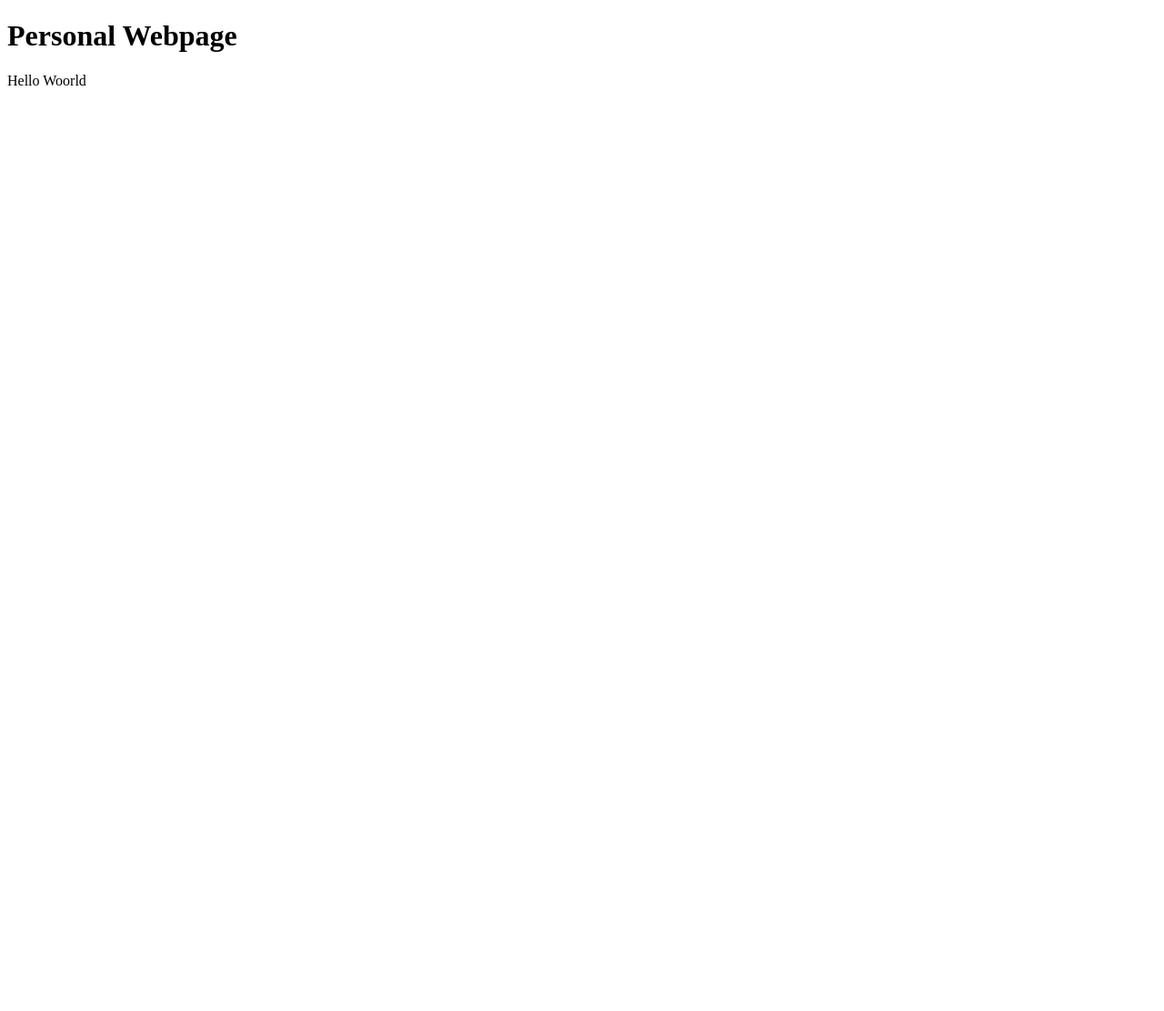
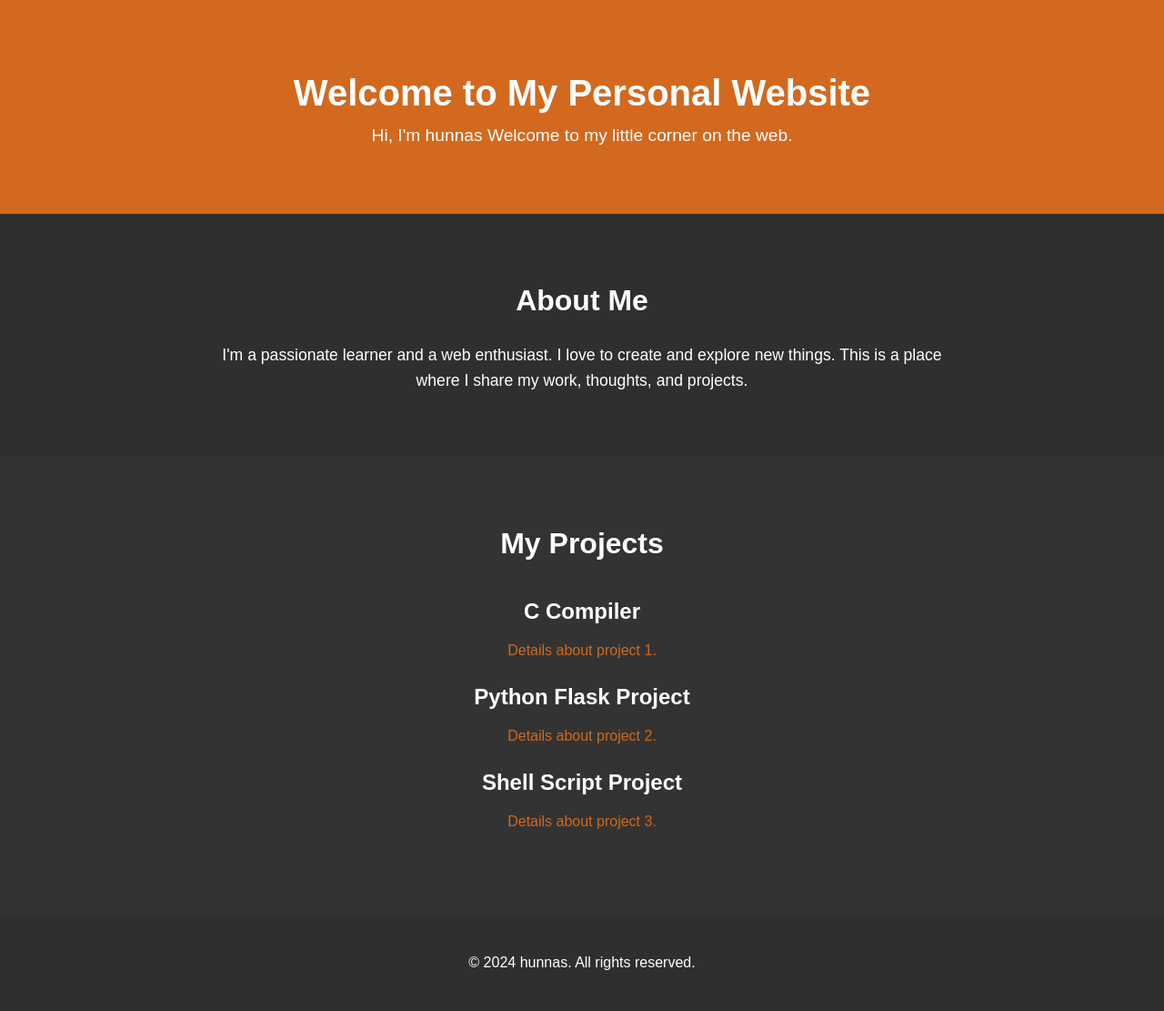
Before and after one commit to icefox47/web, a plain HTML site: page index.html in a window 1280 px wide. Shown: the whole page at 91% size. Before the commit the page ends 800 px from the top, so only its background shows below. Drawn offline with Linux system fonts and the light colour scheme.

Commit message:
inital commit

```diff
--- a/index.html
+++ b/index.html
@@ -3,12 +3,47 @@
 <head>
     <meta charset="UTF-8">
     <meta name="viewport" content="width=device-width, initial-scale=1.0">
-    <title>Personal Web Page</title>
+    <meta http-equiv="X-UA-Compatible" content="ie=edge">
+    <title>Your Personal Webpage</title>
+    <link rel="stylesheet" href="style.css">
 </head>
 <body>
+    <header>
+        <div class="container">
+            <h1>Welcome to My Personal Website</h1>
+            <p>Hi, I'm hunnas Welcome to my little corner on the web.</p>
+        </div>
+    </header>
 
-    <h1> Personal Webpage </h1>
-    <p> Hello Woorld </p>
+    <section class="about">
+        <div class="container">
+            <h2>About Me</h2>
+            <p>I'm a passionate learner and a web enthusiast. I love to create and explore new things. This is a place where I share my work, thoughts, and projects.</p>
+        </div>
+    </section>
 
+    <section class="projects">
+        <div class="container">
+            <h2>My Projects</h2>
+            <div class="project">
+                <h3>C Compiler</h3>
+                <p>Details about project 1.</p>
+            </div>
+            <div class="project">
+                <h3>Python Flask Project</h3>
+                <p>Details about project 2.</p>
+            </div>
+            <div class="project">
+                <h3>Shell Script Project</h3>
+                <p>Details about project 3.</p>
+            </div>
+        </div>
+    </section>
+
+    <footer>
+        <div class="container">
+            <p>&copy; 2024 hunnas. All rights reserved.</p>
+        </div>
+    </footer>
 </body>
 </html>
--- /dev/null
+++ b/style.css
@@ -0,0 +1,118 @@
+/* Reset some basic styles */
+* {
+    margin: 0;
+    padding: 0;
+    box-sizing: border-box;
+}
+
+body {
+    font-family: Arial, sans-serif;
+    line-height: 1.6;
+    background-color: #1b1b1b;
+    color: white;
+}
+
+.container {
+    width: 90%;
+    max-width: 1200px;
+    margin: 0 auto;
+    padding: 20px;
+}
+
+/* Header Styles */
+header {
+    background-color: #d2691e;
+    color: white;
+    padding: 50px 0;
+    text-align: center;
+}
+
+header h1 {
+    font-size: 2.5rem;
+}
+
+header p {
+    font-size: 1.2rem;
+}
+
+/* About Section Styles */
+.about {
+    padding: 50px 0;
+    background-color: #2f2f2f;
+    text-align: center;
+}
+
+.about h2 {
+    font-size: 2rem;
+    margin-bottom: 20px;
+}
+
+.about p {
+    font-size: 1.1rem;
+    max-width: 800px;
+    margin: 0 auto;
+}
+
+/* Projects Section Styles */
+.projects {
+    padding: 50px 0;
+    background-color: #333333;
+    text-align: center;
+}
+
+.projects h2 {
+    font-size: 2rem;
+    margin-bottom: 30px;
+}
+
+.project {
+    margin-bottom: 20px;
+}
+
+.project h3 {
+    font-size: 1.5rem;
+    margin-bottom: 10px;
+}
+
+.project p {
+    font-size: 1rem;
+    color: #d2691e;
+}
+
+/* Footer Styles */
+footer {
+    background-color: #2f2f2f;
+    text-align: center;
+    padding: 20px 0;
+}
+
+footer p {
+    font-size: 1rem;
+}
+
+/* Responsive Styles */
+@media (max-width: 768px) {
+    header h1 {
+        font-size: 2rem;
+    }
+
+    header p {
+        font-size: 1rem;
+    }
+
+    .about h2 {
+        font-size: 1.5rem;
+    }
+
+    .projects h2 {
+        font-size: 1.5rem;
+    }
+
+    .project h3 {
+        font-size: 1.2rem;
+    }
+
+    .project p {
+        font-size: 1rem;
+    }
+}
```
